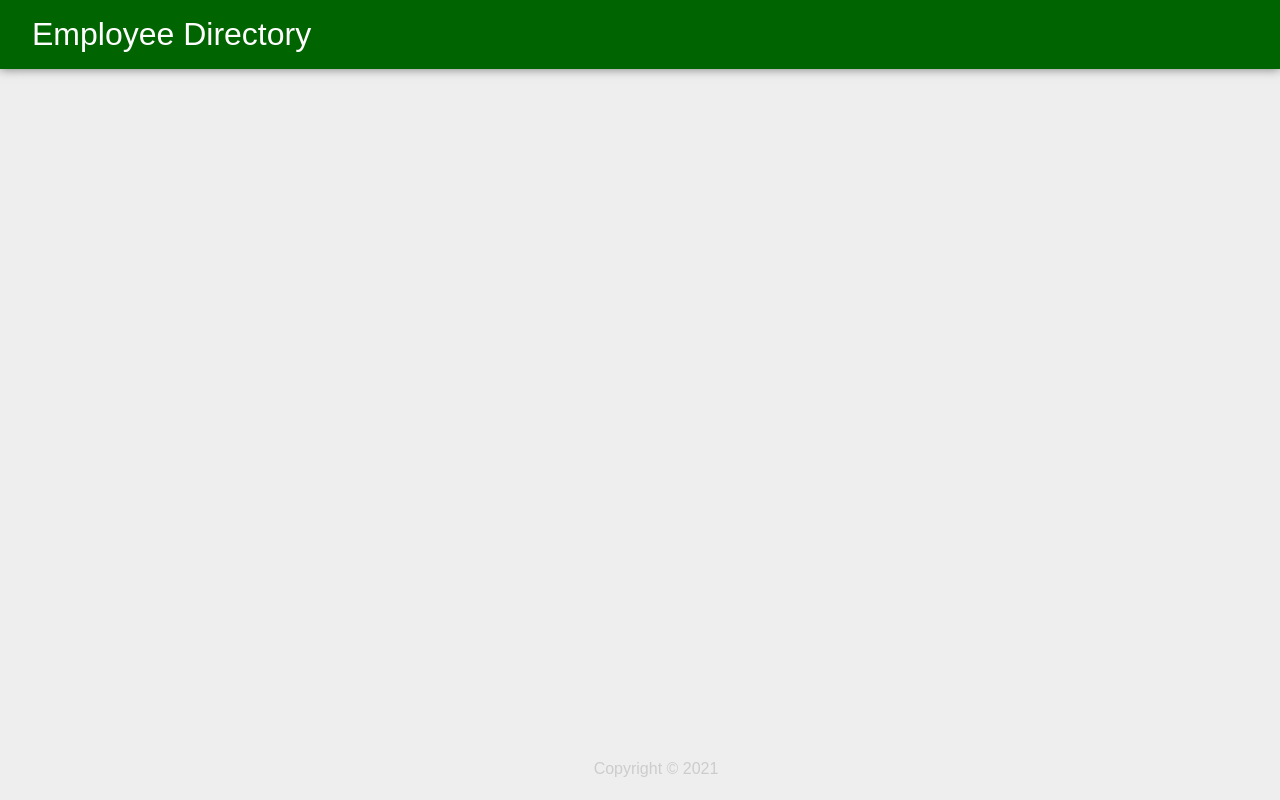
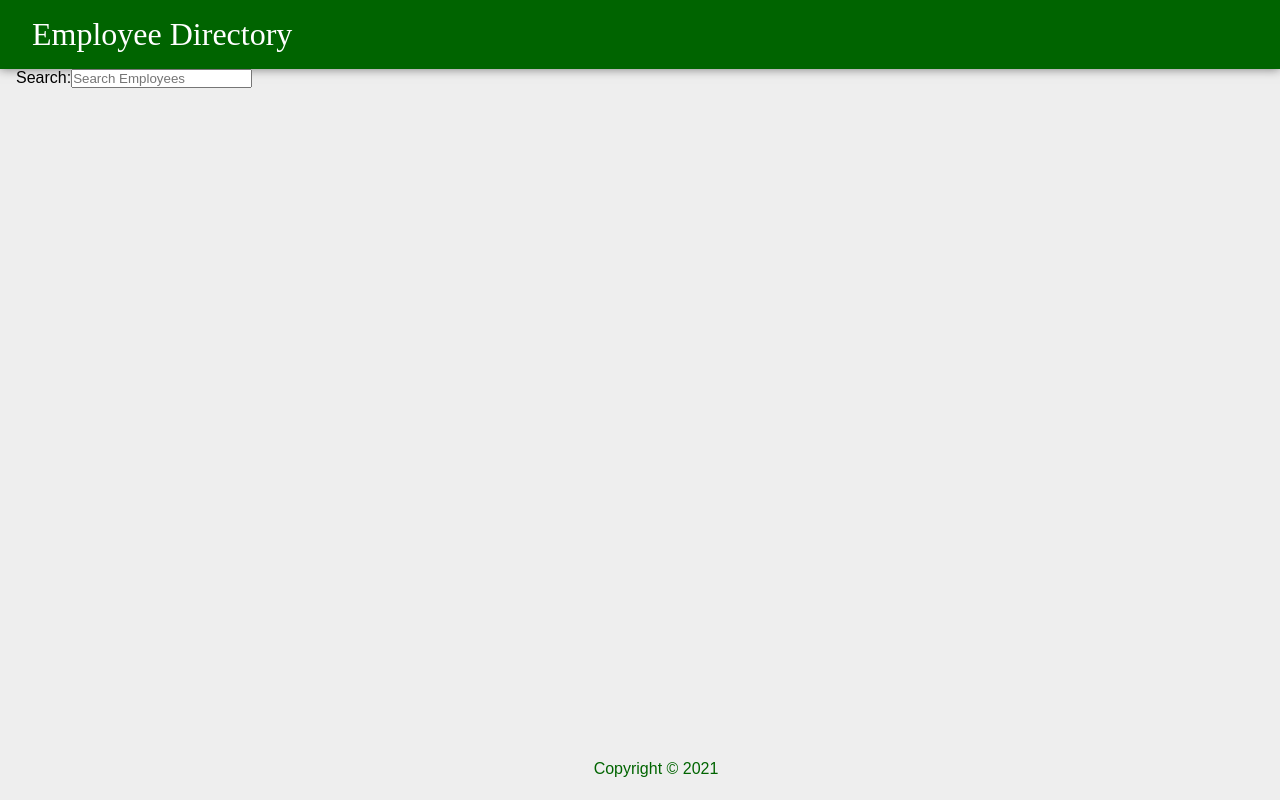
Before and after one commit to GregHarris90/Employee-Directory, a React (Create React App) app: page / in a window 1280 px wide. Built offline with nearby package versions, Linux system fonts and the light colour scheme.

Commit message:
built out the search bar component

```diff
--- a/public/style.css
+++ b/public/style.css
@@ -22,7 +22,7 @@ header {
 
 header h1 {
     color: #fff;
-    font-family:cursive, fantasy;
+    font-family:cursive;
     font-weight: 200;
 }
 
@@ -35,7 +35,7 @@ footer {
 }
 
 footer p {
-    color: #ccc;
+    color: darkgreen;
 }
 
 .wrapper {
--- a/src/components/Search.js
+++ b/src/components/Search.js
@@ -1,8 +1,21 @@
 import React from "react";
 
-function Search() {
-    return(
-        <div></div>
+function Search(props) {
+    return (
+        <div className = "searchbar">
+            <form>
+                <label htmlFor="search">Search:</label>
+            <input
+                // onChange={props / handleInputChange}
+                value={props.search}
+                name="search"
+                type="text"
+                placeholder="Search Employees"
+                id="search"
+            />
+            {/* <button onClick = {props.handleFormSubmit}> Search </button> */}
+            </form>
+        </div >
     );
 }
 
```
